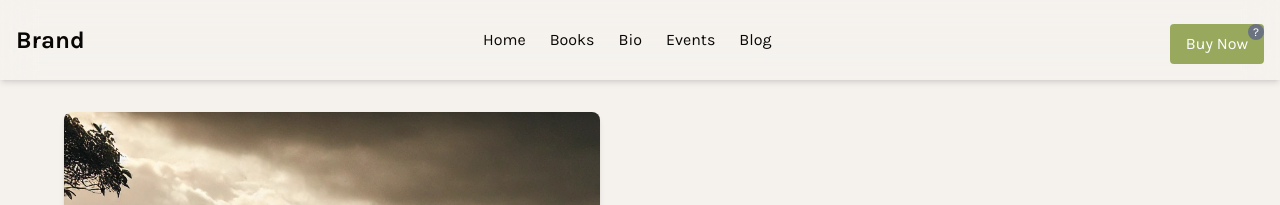
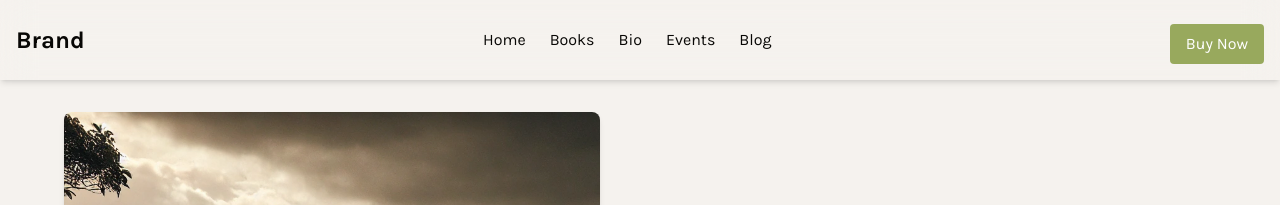
Before and after one commit to gillianroberts1/Wendy-Hudson-Author, a React (Vite) app: page / in a window 1280 px wide. Shown: the top 205 px of the page. Built offline with nearby package versions, Linux system fonts and the light colour scheme.

Commit message:
? removed from buy now button - message appears on hover to be reditected to amazon

```diff
--- a/src/components/BuyNowButton.jsx
+++ b/src/components/BuyNowButton.jsx
@@ -1,11 +1,11 @@
-import React, { useState } from 'react';
+import React, { useState } from "react";
 
 const BuyNowButton = () => {
   const [showTooltip, setShowTooltip] = useState(false);
 
   const handleTooltipToggle = () => {
     setShowTooltip(!showTooltip);
-  }
+  };
 
   return (
     <div className="relative inline-block">
@@ -16,19 +16,15 @@ const BuyNowButton = () => {
         rel="noopener noreferrer"
         className="mt-2 inline-flex flex-col items-center justify-center bg-accent text-white px-4 py-2 rounded hover:bg-opacity-80 transition"
       >
-        <span>Buy Now</span>
-        {/* "on Amazon" text visible only on small screens, moves to a new line */}
-        <span className="lg:hidden block text-xs mt-1">on Amazon</span>
-
-        {/* Tooltip Trigger (question mark inside a circle, hidden on small screens) */}
         <span
-          className="absolute top-4 right-2 transform translate-x-1/2 -translate-y-1/2 cursor-pointer text-white bg-gray-500 rounded-full w-4 h-4 items-center justify-center text-xs hover:bg-gray-600 hidden lg:flex"
           onMouseEnter={() => setShowTooltip(true)}
           onMouseLeave={() => setShowTooltip(false)}
           onClick={handleTooltipToggle}
         >
-          ?
+          Buy Now
         </span>
+        {/* "on Amazon" text visible only on small screens, moves to a new line */}
+        <span className="lg:hidden block text-xs mt-1">on Amazon</span>
       </a>
 
       {/* Tooltip content */}
```
